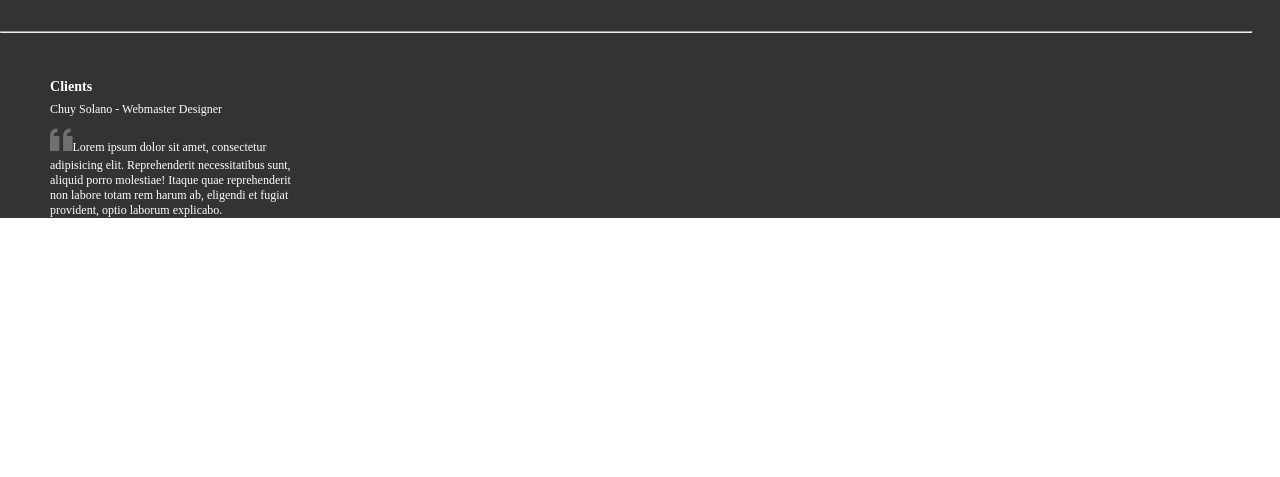
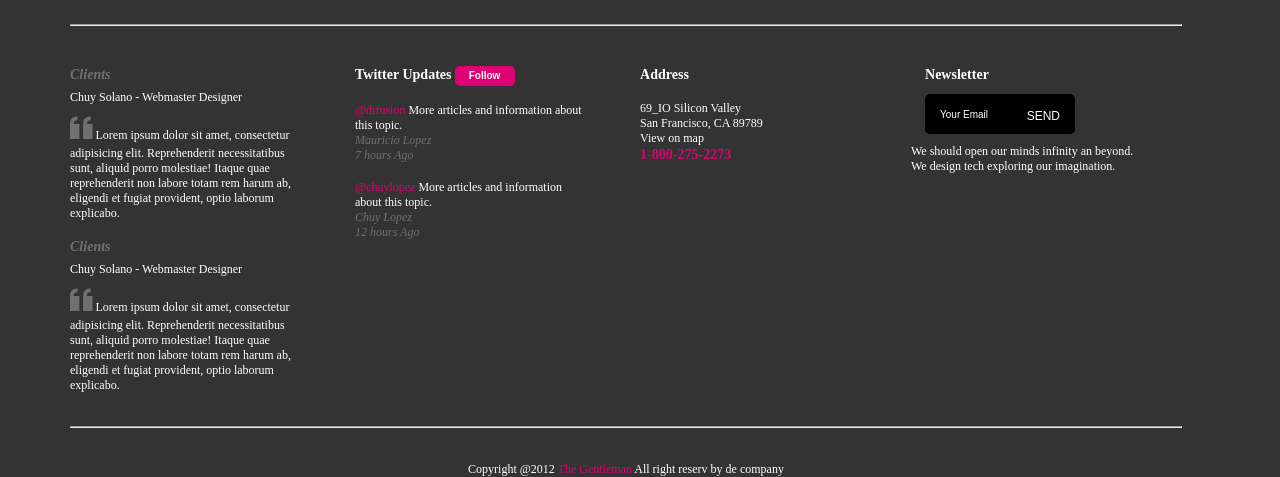
Before and after one commit to VeroRamirez/22_gentleman, a plain HTML site: page index.html in a window 1280 px wide. Shown: the part 2505-2982 px from the top of the page. Before the commit the page ends 2723 px from the top, so only its background shows below. Drawn offline with Linux system fonts and the light colour scheme; files whose address does not match are found by name.

Commit message:
Version 3 Examen Individual

```diff
--- a/css/common.css
+++ b/css/common.css
@@ -20,6 +20,9 @@
 }
 .float-right{
 	float: right;
+}
+.float-left{
+	float: left;
 }
 .titulo{
 	font-family: fontAwesome, Arial;
@@ -60,6 +63,9 @@ a{
 .pt-footer{
 	padding-top: 2%;
 }
+.pt-footer2{
+	padding-top: 4%;
+}
 .pt-twit-2{
 	padding-left: 5%;
 }
@@ -78,6 +84,7 @@ a{
 	font-weight: bold;
 	padding:2%;
 	text-align: center;
+	cursor:pointer;
 }
 .btn-twit{
 	background:rgba(0,0,0,0.5);
@@ -90,6 +97,7 @@ a{
 	font-weight: bold;
 	padding:2%;
 	text-align: center;
+	cursor:pointer;
 }
 hr{
 	color: gray;
@@ -130,6 +138,10 @@ hr{
 	color:rgba(255,255,255,0.3);
 	font-size: 30px;
 }
+.ico-heart{
+	color:rgba(0,0,0,0.5);
+	font-size: 20px;
+}
 .back-footer{
 	background: rgba(0,0,0,0.8);
 	height: 30%;
@@ -137,7 +149,6 @@ hr{
 .font-footer{
 	color:white;
 	font-size: 12px;
-	padding-left:5%;
 }
 .list-link{
 	padding:2%;
@@ -157,3 +168,51 @@ hr{
 	color:gray;
 	font-size: 11px;
 }
+.btn-pie{
+	background:#DF0174; /*fiusha*/
+	width: 60px;
+	height: 20px;
+	border-radius: 5px;
+	border: none;
+	font-size: 10px;
+	font-weight: bold;
+	color:white;
+	padding:1%;
+	text-align: center;
+	cursor:pointer;
+}
+.inline{
+	display: inline-block;
+}
+.font-fiusha{
+	color:#DF0174;
+}
+.btn-pie2{
+	background: black;
+	width: 150px;
+	height: 40px;
+	border-radius: 5px;
+	border: none;
+	color:white;
+	padding:15px;
+	cursor:pointer;
+}
+.btn-pie2:hover{
+	-webkit-box-shadow: 5px 5px 3px 0px rgba(0,0,0,0.75);
+}
+.font-pie-1{
+	font-size: 12px;
+	color:white;
+}
+.font-pie-12{
+	font-size: 12px;
+	color:white;
+}
+.font-cursive{
+	font-style: italic;
+	color:rgba(255,255,255,0.3);
+}
+.font-pie-10{
+	font-size: 10px;
+	color:white;
+}
--- a/index.html
+++ b/index.html
@@ -105,13 +105,13 @@
         <div class="row">
           <div class="col-6">
             <img src="img/main-pic.png" alt="" class="porta-img pt-porta obj-center">
-            <h3 class="pt-porta">Cappuccino Catcher Urna Placenrat Ornare</h3>
+            <h3 class="pt-porta inline">Cappuccino Catcher Urna Placenrat Ornare</h3> <i class="icon ion-heart ico-heart"></i>
             <p class="texto-width pt-porta">Lorem ipsum dolor sit amet, consectetur adipisicing elit. Neque velit deleniti tempora et fugit reprehenderit omnis cumque ab sint obcaecati. Nihil consequatur debitis, ipsum nobis veniam assumenda placeat commodi tempora.</p>
           </div>
 
           <div class="col-6">
             <img src="img/main-pic.png" alt="" class="porta-img pt-porta obj-center">
-            <h3 class="pt-porta ">Cappuccino Catcher Urna Placenrat Ornare</h3>
+            <h3 class="pt-porta ">Cappuccino Catcher Urna Placenrat Ornare <i class="icon ion-heart ico-heart"></i></h3>
             <p class="texto-width pt-porta">Lorem ipsum dolor sit amet, consectetur adipisicing elit. Neque velit deleniti tempora et fugit reprehenderit omnis cumque ab sint obcaecati. Nihil consequatur debitis, ipsum nobis veniam assumenda placeat commodi tempora.</p>
           </div>
         </div>
@@ -179,11 +179,11 @@
   </article>
 
   <!--Pie-->
-  <footer>
-      <div class="container-fluid back-footer">
+  <footer class="back-footer">
+      <div class="container">
         <div class="row pt-footer">
           <div class="col-3">
-            <div class="float-right">
+            <div>
               <h2>The GentleMan</h2>
               <i class="social_twitter_circle ico-varios"></i>
               <i class="social_facebook_circle ico-varios"></i>
@@ -209,12 +209,141 @@
             <hr>
           </div>
         </div>
+        <!--Inicia Parrafos Pie-->
         <div class="row">
-          <div class="col-3 font-footer">
-            <h3 class="pdt-row-footer">Clients</h3>
-            <p class="color-gra pdt-row-footer">Chuy Solano - Webmaster Designer</p>
-            <p class="pdt-row-footer"><i class="icon ion-quote ico-varios"></i>Lorem ipsum dolor sit amet, consectetur adipisicing elit. Reprehenderit necessitatibus sunt, aliquid porro molestiae! Itaque quae reprehenderit non labore totam rem harum ab, eligendi et fugiat provident, optio laborum explicabo.</p>
-          </div>
+        	<!--Columna 1(CLIENTS)-->
+          	<div class="col-3 font-footer">
+          		<!--Cita 1-->
+          		<div class="row">
+          			<div class="col-12">
+          				<h3 class="pdt-row-footer font-cursive">Clients</h3>
+			            <p class="color-gra pdt-row-footer">
+			            	Chuy Solano - Webmaster Designer
+			            </p>
+			            <p class="pdt-row-footer">
+			            	<i class="icon ion-quote ico-varios"></i>
+			            	Lorem ipsum dolor sit amet, consectetur adipisicing elit. Reprehenderit necessitatibus sunt, aliquid porro molestiae! Itaque quae reprehenderit non labore totam rem harum ab, eligendi et fugiat provident, optio laborum explicabo.
+			            </p>
+          			</div>
+          		</div>
+	            <!--Cita 2-->
+          		<div class="row pt-footer2">
+          			<div class="col-12">
+          				<h3 class="pdt-row-footer font-cursive">Clients</h3>
+			            <p class="color-gra pdt-row-footer">
+			            	Chuy Solano - Webmaster Designer
+			            </p>
+			            <p class="pdt-row-footer">
+			            	<i class="icon ion-quote ico-varios"></i>
+			            	Lorem ipsum dolor sit amet, consectetur adipisicing elit. Reprehenderit necessitatibus sunt, aliquid porro molestiae! Itaque quae reprehenderit non labore totam rem harum ab, eligendi et fugiat provident, optio laborum explicabo.
+			            </p>
+          			</div>
+          		</div>
+          	</div>
+          	<!--Columna 2 (TWITTERS)-->
+          	<div class="col-3 font-footer">
+          		<!--Titulo-->
+          		<div class="row">
+          			<div class="col-12">
+          				<h3 class="pdt-row-footer inline">Twitter Updates</h3>
+	            		<button class="btn-pie">Follow</button>
+          			</div>
+          		</div>
+          		<!--Twitter 1-->
+          		<div class="row pt-footer2">
+          			<div class="col-12">
+			            <p class="pdt-row-footer inline">
+			            	<a href="#" class="font-fiusha">@difusion</a>
+			            	More articles and information about this topic.
+			            	<br>
+			            	<span class="font-cursive">Mauricio Lopez</span>
+			            	<br>
+			            	<span class="font-cursive">7 hours Ago</span>
+			            </p>
+          			</div>
+          		</div>
+	            <!--Twitter 2-->
+          		<div class="row pt-footer2">
+          			<div class="col-12">
+			            <p class="color-gra pdt-row-footer inline">
+			            	<a href="#" class="font-fiusha">@chuylopez</a>
+			            	More articles and information about this topic.
+			            	<br>
+			            	<span class="font-cursive">Chuy Lopez</span>
+			            	<br>
+			            	<span class="font-cursive">12 hours Ago</span>
+			            </p>
+          			</div>
+          		</div>
+          	</div><!--Fin Columna 2-->
+          	<!--Columna 3(ADDRESS)-->
+          	<div class="col-3 font-footer">
+          		<!--Titulo-->
+          		<div class="row">
+          			<div class="col-12">
+          				<h3 class="pdt-row-footer inline">Address</h3>
+          			</div>
+          		</div>
+          		<!--Direccion-->
+          		<div class="row pt-footer2">
+          			<div class="col-12">
+          				<p class="pdt-row-footer inline">
+          				<span>69_IO Silicon Valley</span>
+          				<br>
+          				<span>San Francisco, CA 89789</span>
+          				<br>
+          				<span>View on map</span>
+          				</p>
+          			</div>
+          		</div>
+          		<!--Telefono-->
+          		<div class="row">
+          			<div class="col-12">
+          				<h3 class="font-fiusha">1-800-275-2273</h3>
+          			</div>
+          		</div>
+          	</div><!--FIN Columna 4(ADDRESS)-->
+          	<!--Columna 4(NEWSLETTER)-->
+          	<div class="col-3 font-footer">
+          		<!--Titulo-->
+          		<div class="row">
+          			<div class="col-12">
+          				<h3 class="pdt-row-footer inline">Newsletter</h3>
+          			</div>
+          		</div>
+          		<!--Boton-->
+          		<div class="row pt-footer2">
+          			<div class="col-12">
+          				<button class="btn-pie2">
+          					<div class="font-pie-10 inline float-left">
+          						Your Email
+          					</div>
+          					<div class="font-pie-12 inline float-right">
+          						SEND
+          					</div>
+          				</button>
+          			</div>
+          		</div>
+          		<!--Texto-->
+          		<div class="row pt-footer2">
+          			<p>
+          				We should open our minds infinity an beyond.<br>
+          				We design tech exploring our imagination.
+          			</p>
+          		</div>
+          	</div><!--Termina Col4-->
+        </div><!--Termina Parrafos Pie-->
+        <!--linea-->
+        <div class="row">
+        	<div class="col-12">
+        		<hr>
+        	</div>
+        </div>
+        <!--Copyright-->
+        <div class="row">
+        	<div class="col-12 font-footer text-center">
+        		<p>Copyright @2012 <span class="font-fiusha"> The Gentleman </span> All right reserv by de company</p>
+        	</div>
         </div>
       </div>
   </footer>
```
